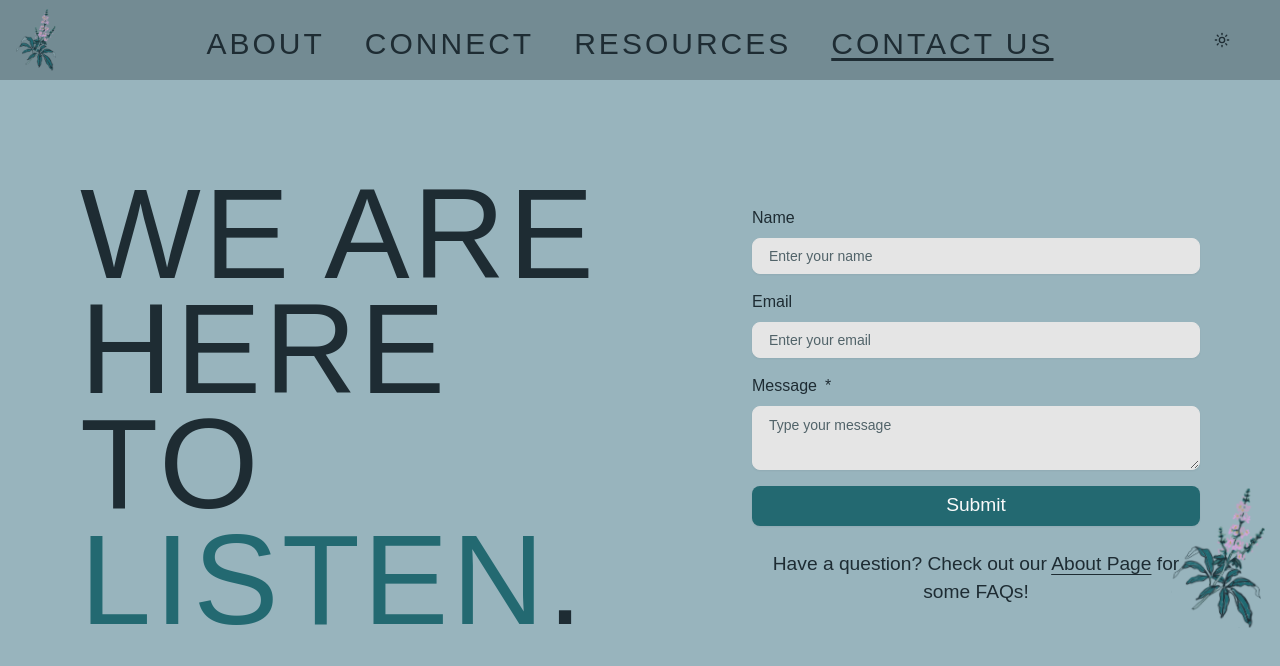
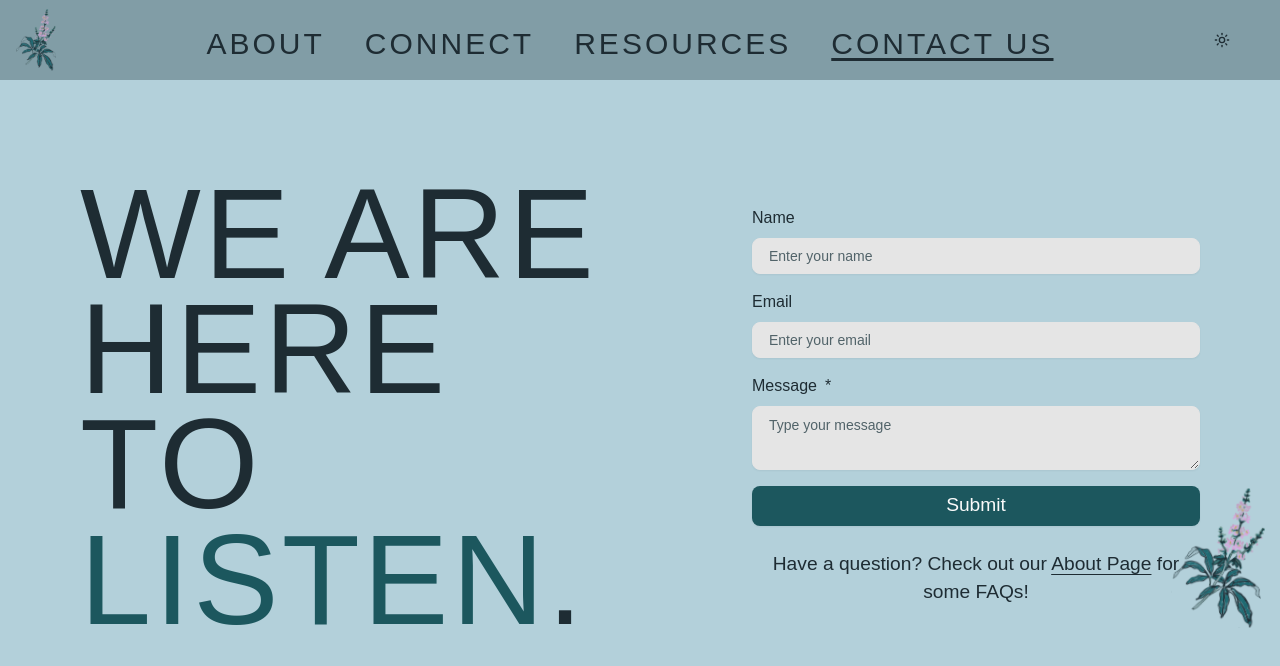
Before and after one commit to rakshithp7/HESTIA, a Next.js app: page /contact in a window 1280 px wide. Shown: the top 666 px of the page. Built offline with nearby package versions, Linux system fonts and the light colour scheme; no server answers; a web font is replaced by a local one.

Commit message:
style: Increase vertical spacing on content pages and adjust global color palette colors.

```diff
--- a/app/(root)/about/page.tsx
+++ b/app/(root)/about/page.tsx
@@ -7,7 +7,7 @@ import { FAQ_ITEMS } from '@/data/faq';
 
 function FaqContent({ faq }: { faq: FAQItem }) {
   return (
-    <div className="space-y-4">
+    <div className="space-y-8">
       <h4 className="text-2xl md:text-3xl mb-2">{faq.heading}</h4>
       {faq.paragraphs?.map((text, index) => (
         <p key={index} className="text-lg leading-relaxed">
--- a/app/(root)/resources/page.tsx
+++ b/app/(root)/resources/page.tsx
@@ -48,7 +48,7 @@ function SectionDetails({ section, highlightQuery }: { section: ResourceSection;
   return (
     <div>
       <h2 className="text-3xl md:text-4xl font-medium mb-6">{highlightText(section.title, highlightQuery)}</h2>
-      <div className="space-y-4">
+      <div className="space-y-8">
         {section.entries.length === 0 ? (
           <p className="text-sm">Coming soon.</p>
         ) : (
@@ -192,7 +192,7 @@ export default function ResourcesPage() {
                     <span className="text-xl font-medium">{highlightText(section.title, highlightQuery)}</span>
                   </AccordionTrigger>
                   <AccordionContent>
-                    <div className="space-y-4 pt-2">
+                    <div className="space-y-8 pt-2">
                       {section.entries.length === 0 ? (
                         <p className="text-sm">Coming soon.</p>
                       ) : (
--- a/app/globals.css
+++ b/app/globals.css
@@ -58,7 +58,7 @@
 
 :root {
   --radius: 0.625rem;
-  --background: #98b4bd;
+  --background: #b3d0da;
   /* Gull Gray */
   --foreground: #1e2c33;
   /* Ebony Clay */
@@ -66,12 +66,12 @@
   --card-foreground: oklch(0.145 0 0);
   --popover: oklch(1 0 0);
   --popover-foreground: oklch(0.145 0 0);
-  --primary: #236971;
+  --primary: #1c575e;
   /* Elm */
   --primary-foreground: oklch(0.985 0 0);
   --secondary: #a284a1;
   --secondary-foreground: oklch(0.33 0 0);
-  --muted: #738b93;
+  --muted: #819da6;
   --muted-foreground: #516369;
   --accent: oklch(0.97 0 0);
   --accent-foreground: oklch(0.205 0 0);
@@ -96,7 +96,7 @@
 
 .dark {
   --background: #1e2c33;
-  --foreground: #98b4bd;
+  --foreground: #b6d4de;
   /* Gull Gray */
   --card: oklch(0.205 0 0);
   --card-foreground: #98b4bd;
@@ -106,7 +106,7 @@
   /* Gull Gray */
   --primary: #c29ec1;
   /* Lilac */
-  --primary-foreground: #1e2c33;
+  --primary-foreground: #152025;
   /* Gull Gray */
   --secondary: #537692;
   /* Kashmir Blue */
```
